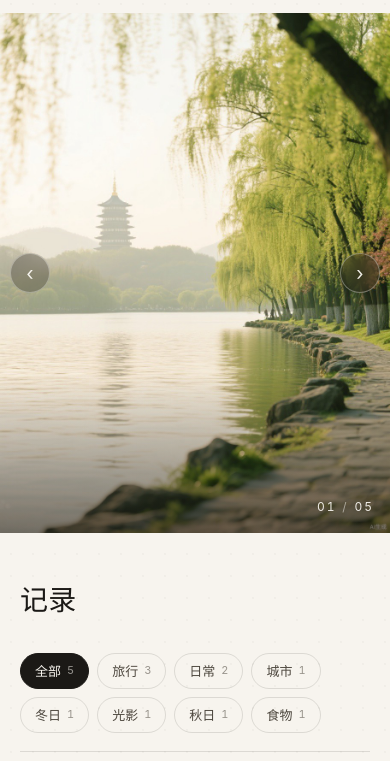
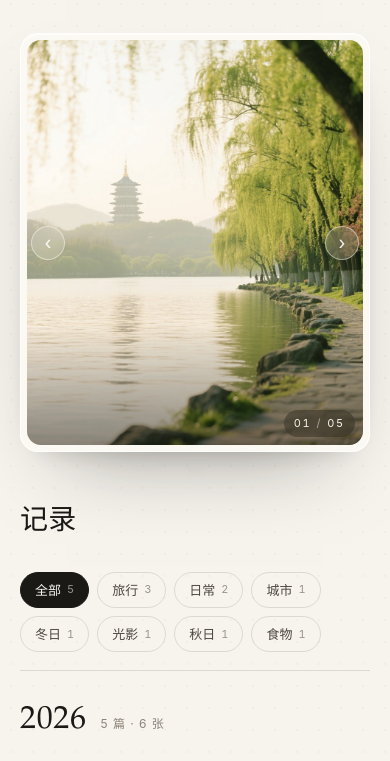
Before and after one commit to wst-wst/plot, a plain HTML site: page index.html in a window 390 px wide. Shown: the part 51-812 px from the top of the page. Drawn offline with Linux system fonts and the light colour scheme.

Commit message:
style: 首屏改为悬浮半透明卡片，支持拖动与横向滑动切换

```diff
--- a/assets/css/style.css
+++ b/assets/css/style.css
@@ -22,7 +22,6 @@ html { scroll-behavior: smooth; }
 
 body {
   margin: 0;
-  overflow-x: hidden;
   background: var(--bg);
   color: var(--ink);
   font-family: var(--sans);
@@ -135,34 +134,42 @@ main {
   padding: 0 32px 96px;
 }
 
-/* ============ 首屏随机照片 ============ */
+/* ============ 首屏随机照片（悬浮玻璃卡片） ============ */
 .showcase {
   position: relative;
-  margin-inline: calc(50% - 50vw);
-  height: clamp(420px, 84svh, 760px);
-  overflow: hidden;
-  background: #14120f;
-  isolation: isolate;
+  margin-top: 38px;
+  padding: 10px;
+  border-radius: 28px;
+  background: rgba(255, 253, 248, 0.52);
+  border: 1px solid rgba(255, 255, 255, 0.78);
+  box-shadow:
+    0 40px 80px -46px rgba(27, 25, 22, 0.5),
+    0 12px 30px -22px rgba(27, 25, 22, 0.28),
+    inset 0 1px 0 rgba(255, 255, 255, 0.65);
+  backdrop-filter: blur(16px) saturate(1.06);
+  -webkit-backdrop-filter: blur(16px) saturate(1.06);
 }
 
-.showcase::after {
-  content: "";
-  position: absolute;
-  inset: auto 0 0 0;
-  height: 160px;
-  background: linear-gradient(to top, rgba(18, 16, 13, 0.55), rgba(18, 16, 13, 0));
-  pointer-events: none;
-  z-index: 1;
+.showcase-stage {
+  position: relative;
+  height: clamp(340px, 62svh, 600px);
+  border-radius: 20px;
+  overflow: hidden;
+  background: rgba(27, 25, 22, 0.05);
+  cursor: grab;
+  touch-action: pan-y;
+  user-select: none;
+  -webkit-user-select: none;
 }
 
-.showcase-stage { position: absolute; inset: 0; }
+.showcase-stage:active { cursor: grabbing; }
 
 .showcase-slide {
   position: absolute;
   inset: 0;
   margin: 0;
   opacity: 0;
-  transition: opacity 0.85s var(--ease);
+  transition: opacity 0.75s var(--ease);
 }
 
 .showcase-slide.is-active { opacity: 1; }
@@ -172,49 +179,69 @@ main {
   height: 100%;
   object-fit: cover;
   filter: saturate(0.96);
+  pointer-events: none;
+  -webkit-user-drag: none;
+}
+
+.showcase-slide::after {
+  content: "";
+  position: absolute;
+  inset: auto 0 0 0;
+  height: 120px;
+  background: linear-gradient(to top, rgba(18, 16, 13, 0.45), rgba(18, 16, 13, 0));
+  pointer-events: none;
 }
 
 .showcase-nav {
   position: absolute;
   top: 50%;
   transform: translateY(-50%);
-  z-index: 2;
+  z-index: 3;
   display: grid;
   place-items: center;
-  width: 46px;
-  height: 46px;
+  width: 42px;
+  height: 42px;
   border-radius: 50%;
-  border: 1px solid rgba(255, 253, 248, 0.32);
-  background: rgba(24, 21, 18, 0.28);
-  backdrop-filter: blur(8px);
-  -webkit-backdrop-filter: blur(8px);
-  color: rgba(255, 253, 248, 0.92);
-  font-size: 22px;
+  border: 1px solid rgba(255, 253, 248, 0.45);
+  background: rgba(255, 253, 248, 0.16);
+  backdrop-filter: blur(10px);
+  -webkit-backdrop-filter: blur(10px);
+  color: rgba(255, 253, 248, 0.95);
+  font-size: 20px;
   line-height: 1;
-  transition: background 0.22s var(--ease), border-color 0.22s var(--ease);
+  opacity: 0;
+  transition: opacity 0.25s var(--ease), background 0.22s var(--ease), border-color 0.22s var(--ease);
 }
 
+.showcase:hover .showcase-nav,
+.showcase-nav:focus-visible { opacity: 1; }
+
 .showcase-nav:hover {
-  background: rgba(24, 21, 18, 0.52);
-  border-color: rgba(255, 253, 248, 0.55);
+  background: rgba(255, 253, 248, 0.32);
+  border-color: rgba(255, 253, 248, 0.7);
 }
 
-.showcase-nav.prev { left: 26px; }
-.showcase-nav.next { right: 26px; }
+.showcase-nav.prev { left: 24px; }
+.showcase-nav.next { right: 24px; }
 
 .showcase-count {
   position: absolute;
-  right: 30px;
-  bottom: 22px;
+  right: 28px;
+  bottom: 24px;
   z-index: 2;
   margin: 0;
+  padding: 4px 10px;
+  border-radius: 999px;
+  background: rgba(18, 16, 13, 0.28);
+  backdrop-filter: blur(8px);
+  -webkit-backdrop-filter: blur(8px);
   font-size: 12px;
   letter-spacing: 0.16em;
   font-variant-numeric: tabular-nums;
-  color: rgba(255, 253, 248, 0.9);
+  color: rgba(255, 253, 248, 0.94);
 }
 
-.showcase-count .slash { margin: 0 6px; opacity: 0.55; }
+.showcase-count .slash { margin: 0 5px; opacity: 0.55; }
 
 /* ============ 记录区 ============ */
 .timeline { padding-top: 72px; }
@@ -572,9 +599,11 @@ main {
   .site-header { padding: 18px 24px; }
   .site-header.is-scrolled { padding: 12px 24px; }
   main { padding: 0 24px 80px; }
-  .showcase { height: clamp(380px, 74svh, 620px); }
-  .showcase-nav.prev { left: 16px; }
-  .showcase-nav.next { right: 16px; }
+  .showcase { margin-top: 28px; padding: 8px; border-radius: 22px; }
+  .showcase-stage { height: clamp(300px, 56svh, 520px); border-radius: 16px; }
+  .showcase-nav { opacity: 1; width: 38px; height: 38px; }
+  .showcase-nav.prev { left: 14px; }
+  .showcase-nav.next { right: 14px; }
   .grid { columns: 2; column-gap: 22px; }
   .card { margin-bottom: 22px; }
   .site-footer { padding: 30px 24px 40px; }
@@ -587,11 +616,12 @@ main {
   .site-nav { gap: 18px; font-size: 13px; }
   .brand-text { display: none; }
   main { padding: 0 20px 64px; }
-  .showcase { height: clamp(320px, 66svh, 520px); }
-  .showcase-nav { width: 40px; height: 40px; font-size: 19px; }
+  .showcase { margin-top: 20px; padding: 6px; border-radius: 18px; }
+  .showcase-stage { height: clamp(260px, 48svh, 420px); border-radius: 14px; }
+  .showcase-nav { width: 34px; height: 34px; font-size: 18px; }
   .showcase-nav.prev { left: 10px; }
   .showcase-nav.next { right: 10px; }
-  .showcase-count { right: 16px; bottom: 16px; }
+  .showcase-count { right: 14px; bottom: 14px; font-size: 11px; }
   .timeline { padding-top: 48px; }
   .grid { columns: 1; }
   .section-head { align-items: flex-start; }
--- a/assets/js/showcase.js
+++ b/assets/js/showcase.js
@@ -60,17 +60,35 @@
     if (e.key === 'ArrowRight') show(current + 1);
   });
 
-  let startX = null;
-  stage.addEventListener('touchstart', e => {
-    startX = e.touches[0].clientX;
+  let dragStartX = null;
+  let wheelLock = 0;
+  const SWIPE_THRESHOLD = 42;
+
+  stage.addEventListener('pointerdown', e => {
+    if (e.pointerType === 'mouse' && e.button !== 0) return;
+    dragStartX = e.clientX;
+    stage.setPointerCapture?.(e.pointerId);
+  });
+
+  stage.addEventListener('pointerup', e => {
+    if (dragStartX === null) return;
+    const dx = e.clientX - dragStartX;
+    dragStartX = null;
+    if (Math.abs(dx) >= SWIPE_THRESHOLD) show(current + (dx < 0 ? 1 : -1));
+  });
+
+  stage.addEventListener('pointercancel', () => {
+    dragStartX = null;
+  });
+
+  // 触控板 / 鼠标横向滑动
+  stage.addEventListener('wheel', e => {
+    if (Math.abs(e.deltaX) <= Math.abs(e.deltaY) || Math.abs(e.deltaX) < 12) return;
+    const now = Date.now();
+    if (now < wheelLock) return;
+    wheelLock = now + 400;
+    show(current + (e.deltaX > 0 ? 1 : -1));
   }, { passive: true });
-
-  stage.addEventListener('touchend', e => {
-    if (startX === null) return;
-    const dx = e.changedTouches[0].clientX - startX;
-    startX = null;
-    if (Math.abs(dx) > 45) show(current + (dx < 0 ? 1 : -1));
-  });
 
   if (slides.length < 2) {
     prevBtn.hidden = true;
```
Also changed, not shown: 1 other file.
